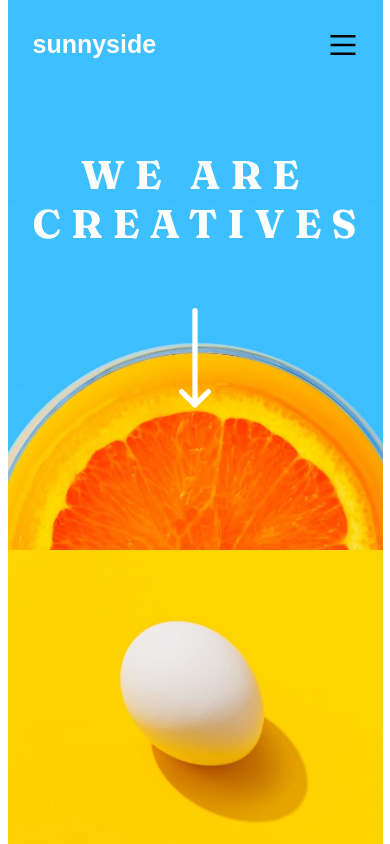
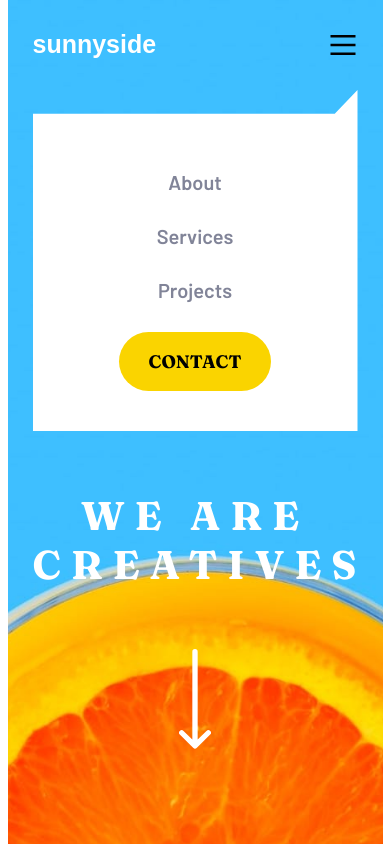
Before and after one commit to Barna-Molnar/sunnyside-agency-react, a React (Create React App) app: page / in a window 390 px wide. Shown: the top 844 px of the page. Built offline with nearby package versions, Linux system fonts and the light colour scheme.

Commit message:
Creating MobileMenu component + css

```diff
--- a/src/components/Header.jsx
+++ b/src/components/Header.jsx
@@ -4,6 +4,7 @@ import NavMenu from './NavMenu';
 import HeaderImgDesktop from '../images/desktop/image-header.jpg';
 import HeaderImgMobile from '../images/mobile/image-header.jpg';
 import ArrowDownIcon from '../images/icons&photos/icon-arrow-down.svg';
+import MobileMenu from './MobileMenu';
 
 const HeaderStyles = styled.div`
   width: 100%;
@@ -41,6 +42,7 @@ export default function Header() {
   return (
     <HeaderStyles>
       <NavMenu />
+      <MobileMenu />
       <h1 className="font-f">We are Creatives</h1>
       <img src={ArrowDownIcon} alt="" />
     </HeaderStyles>
--- /dev/null
+++ b/src/components/MobileMenu.jsx
@@ -0,0 +1,59 @@
+import React from 'react';
+import styled from 'styled-components';
+
+const MobileMenuStyles = styled.div`
+  padding: 8rem 0 4rem 0;
+  width: 100%;
+
+  background-color: var(--white);
+  z-index: 10000;
+  clip-path: polygon(93% 7%, 100% 0, 100% 0, 100% 100%, 0 100%, 0 7%);
+  .nav-btn {
+    display: block;
+    background: var(--yellow);
+    font-size: 18px;
+    font-weight: 600;
+    text-transform: uppercase;
+    color: black;
+    padding: 1.8rem 3rem;
+    border: none;
+    border-radius: 4rem;
+    transition: all 0.25s;
+  }
+  ul {
+    display: flex;
+    flex-direction: column;
+    justify-content: center;
+    align-items: center;
+    li:not(:last-child) {
+      margin-bottom: 3rem;
+    }
+    li a {
+      font-size: 20px;
+      color: var(--dark-grayish-blue);
+    }
+  }
+`;
+
+export default function MobileMenu() {
+  return (
+    <MobileMenuStyles>
+      <ul className="font-b">
+        <li>
+          <a href="/about">About</a>
+        </li>
+        <li>
+          <a href="/services">Services</a>
+        </li>
+        <li>
+          <a href="/projects">Projects</a>
+        </li>
+        <li>
+          <a className="nav-btn font-f" href="/contact">
+            Contact
+          </a>
+        </li>
+      </ul>
+    </MobileMenuStyles>
+  );
+}
--- a/src/components/NavMenu.jsx
+++ b/src/components/NavMenu.jsx
@@ -2,6 +2,8 @@ import React, { useState } from 'react';
 import { GrMenu } from 'react-icons/gr';
 import styled from 'styled-components';
 import Hamburger from '../images/icons&photos/icon-hamburger.svg';
+import MobileMenu from './MobileMenu';
+import MobioeMenu from './MobileMenu';
 
 const NavmenuStyles = styled.div`
   padding: 5rem 4rem 0 4rem;
@@ -86,6 +88,7 @@ export default function NavMenu() {
           </li>
         </ul>
       </div>
+      {/* <MobileMenu /> */}
     </NavmenuStyles>
   );
 }
```
